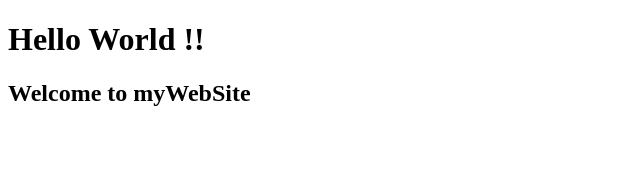
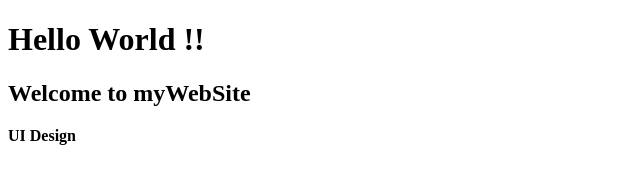
Before and after one commit to LuckyAnpan/testGit, a plain HTML site: page index.html in a window 1280 px wide. Shown: the full height of the page, 0-640 px from the left. Drawn offline with Linux system fonts and the light colour scheme.

Commit message:
Add UI Design Text

```diff
--- a/index.html
+++ b/index.html
@@ -6,4 +6,5 @@
 <body>
 	<h1>Hello World !!</h1>
 	<h2>Welcome to myWebSite</h2>
+	<b>UI Design</u>
 </body>
```
